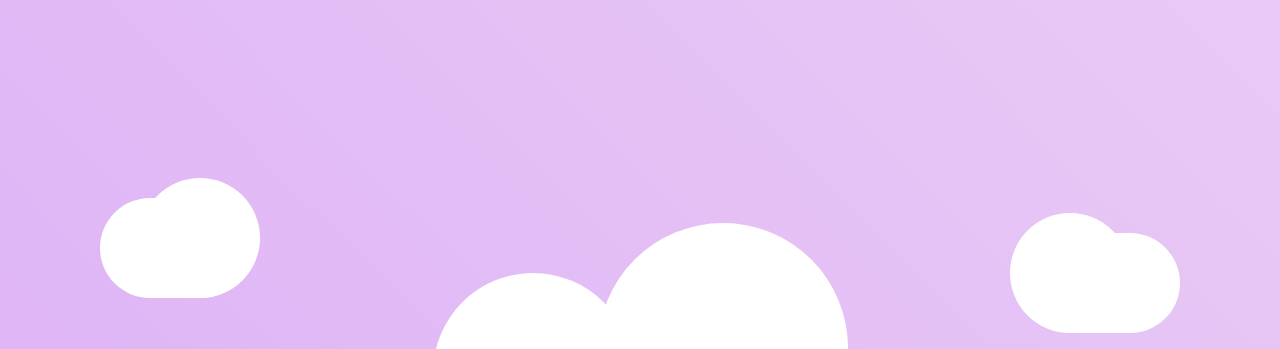
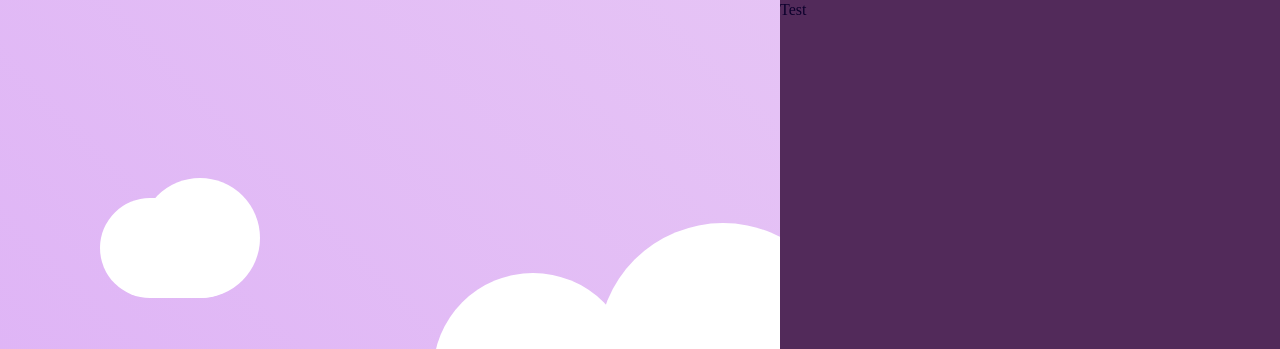
Before and after one commit to Sprigazalea/Sprigazalea.github.io, a plain HTML site: page index.html in a window 1280 px wide. Shown: the part 52-401 px from the top of the page. Drawn offline with nearby package versions, Linux system fonts and the light colour scheme; a web font is replaced by a local one.

Commit message:
implemented basic dropdown menu

```diff
--- a/index.html
+++ b/index.html
@@ -25,6 +25,9 @@
                 <a class="nav-item fa-solid fa-bars"></a>
             </div>
         </nav>
+        <div class="dropdown">
+            <a>Test</a>
+        </div>
         <main>
             <div class="greeter">
                 <div class="website-graphic" data-aos="fade-down" data-aos-once="true">
--- a/styles/style.scss
+++ b/styles/style.scss
@@ -77,6 +77,15 @@ a {
 .fa-solid, .fa-bars {
 	display: none;
 	font-size: 25px;
+}
+
+.dropdown {
+	z-index: 1;
+	position: absolute;
+	width: 500px;
+	height: 500px;
+	right: 0;
+	background-color: $background-color_1;
 }
 
 .greeter {
```
Also changed, not shown: styles/style.css, 1 other file.
